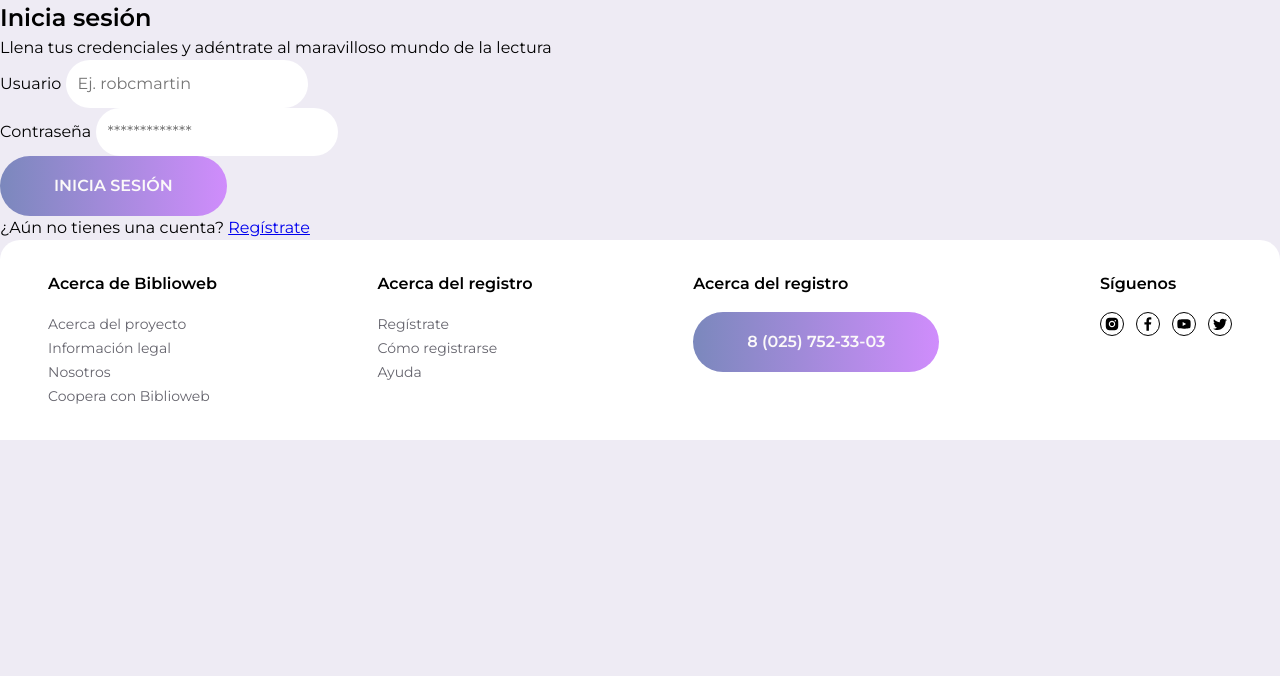
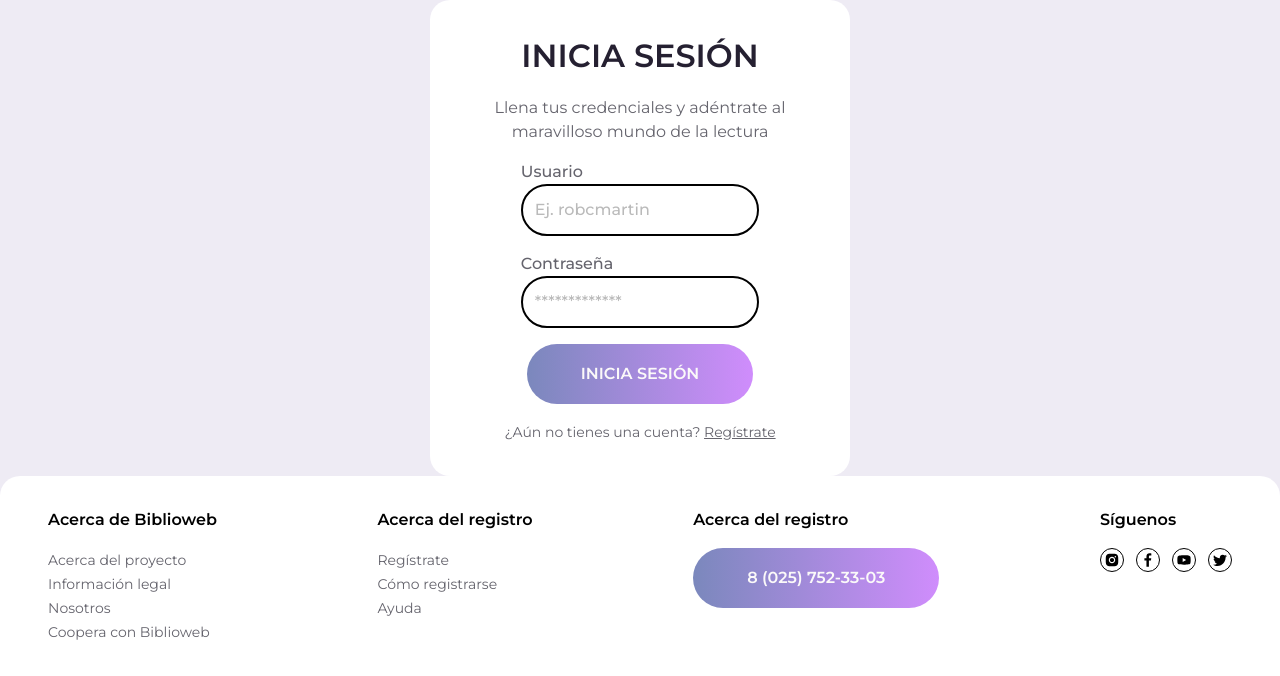
Before and after one commit to ehmenzala/biblioweb-php, a PHP site: page /templates/login.html in a window 1280 px wide. Shown: the part 168-844 px from the top of the page. Before the commit the page ends 608 px from the top, so only its background shows below. Run offline with PHP 8.4, Linux system fonts and the light colour scheme.

Commit message:
Add Login & Register sections styles

```diff
--- a/css/style.css
+++ b/css/style.css
@@ -290,3 +290,70 @@ footer .container {
   border-radius: 50%;
   border: 1px solid black;
 }
+
+/* Login & Register */
+
+.registration > * + * {
+  margin-top: 1rem;
+}
+
+.registration {
+  text-align: center;
+  max-width: 26.25rem;
+  padding: 2rem;
+  margin-inline: auto;
+  border-radius: 20px;
+  color: var(--clr-accent-500);
+  background-color: var(--clr-accent-100);
+}
+
+.registration span,
+.registration a,
+.registrationpa {
+  font-size: var(--fs-200);
+}
+
+.registration h1 {
+  font-size: var(--fs-700);
+  text-transform: uppercase;
+  color: var(--clr-accent-900);
+}
+
+.registration button {
+  margin-inline: auto;
+}
+
+.registration label,
+.registration input {
+  display: block;
+}
+
+.registration label {
+  text-align: left;
+}
+
+.registration input {
+  width: 100%;
+}
+
+.registration .input-box {
+  width: 67%;
+  margin-inline: auto;
+}
+
+.registration input::placeholder {
+  color: hsl(0, 0%, 73%);
+}
+
+.registration label,
+.registration input {
+  font-weight: var(--fw-500);
+}
+
+.registration input {
+  border: 2px solid black;
+}
+
+.registration a {
+  color: inherit;
+}
```
